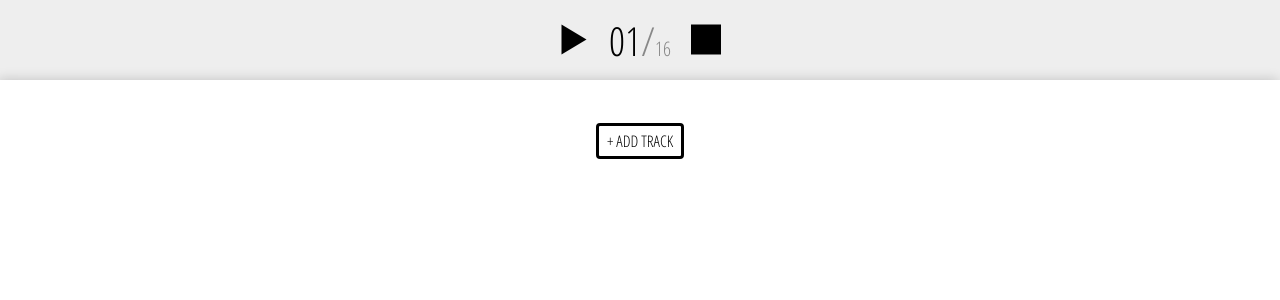
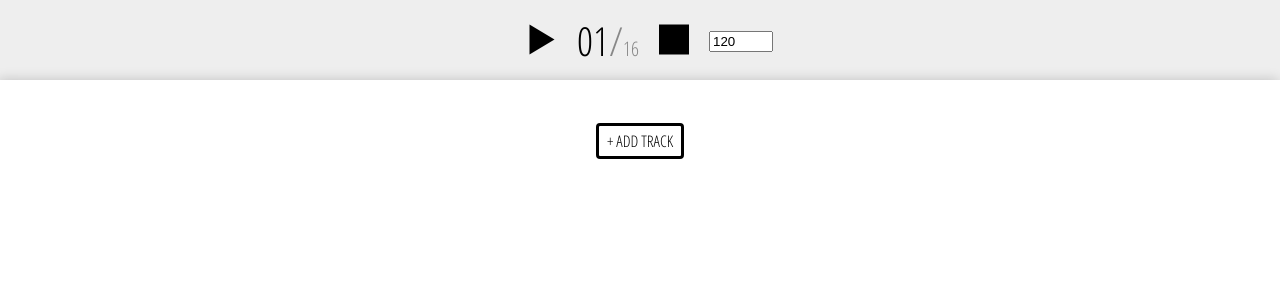
Before and after one commit to BjrInt/BonjourTracker, a Vue app: page / in a window 1280 px wide. Shown: the top 300 px of the page. Built offline with nearby package versions, Linux system fonts and the light colour scheme.

Commit message:
[add] BPM setter

```diff
--- a/src/components/playback-controls.vue
+++ b/src/components/playback-controls.vue
@@ -14,6 +14,14 @@
       </div>
 
       <span class="__stop actionbtn" @click="Stop" />
+    </div>
+
+    <div class="bpm_setter">
+      <input type="number"
+             :value="BPM"
+             max="300"
+             min="60"
+             @change="e => setBPM(e.target.value)" />
     </div>
   </div>
 </template>
@@ -36,7 +44,8 @@ export default {
     ...mapActions([
       'Play',
       'Pause',
-      'Stop'
+      'Stop',
+      'setBPM'
     ])
   }
 }
--- a/src/store/playback.js
+++ b/src/store/playback.js
@@ -161,6 +161,11 @@ const playback = {
         octave: nextOctave
       })
     },
+
+    setBPM(state, BPM){
+      BPM = BPM > 300 ? 300 : BPM < 50 ? 50 : BPM
+      state.BPM = BPM
+    }
   },
 
   actions:{
@@ -235,6 +240,10 @@ const playback = {
     upperOctave({commit}){
       commit('changeOctave', 1)
     },
+
+    setBPM({commit}, BPM){
+      commit('setBPM', BPM)
+    }
   },
 
   getters:{
```
